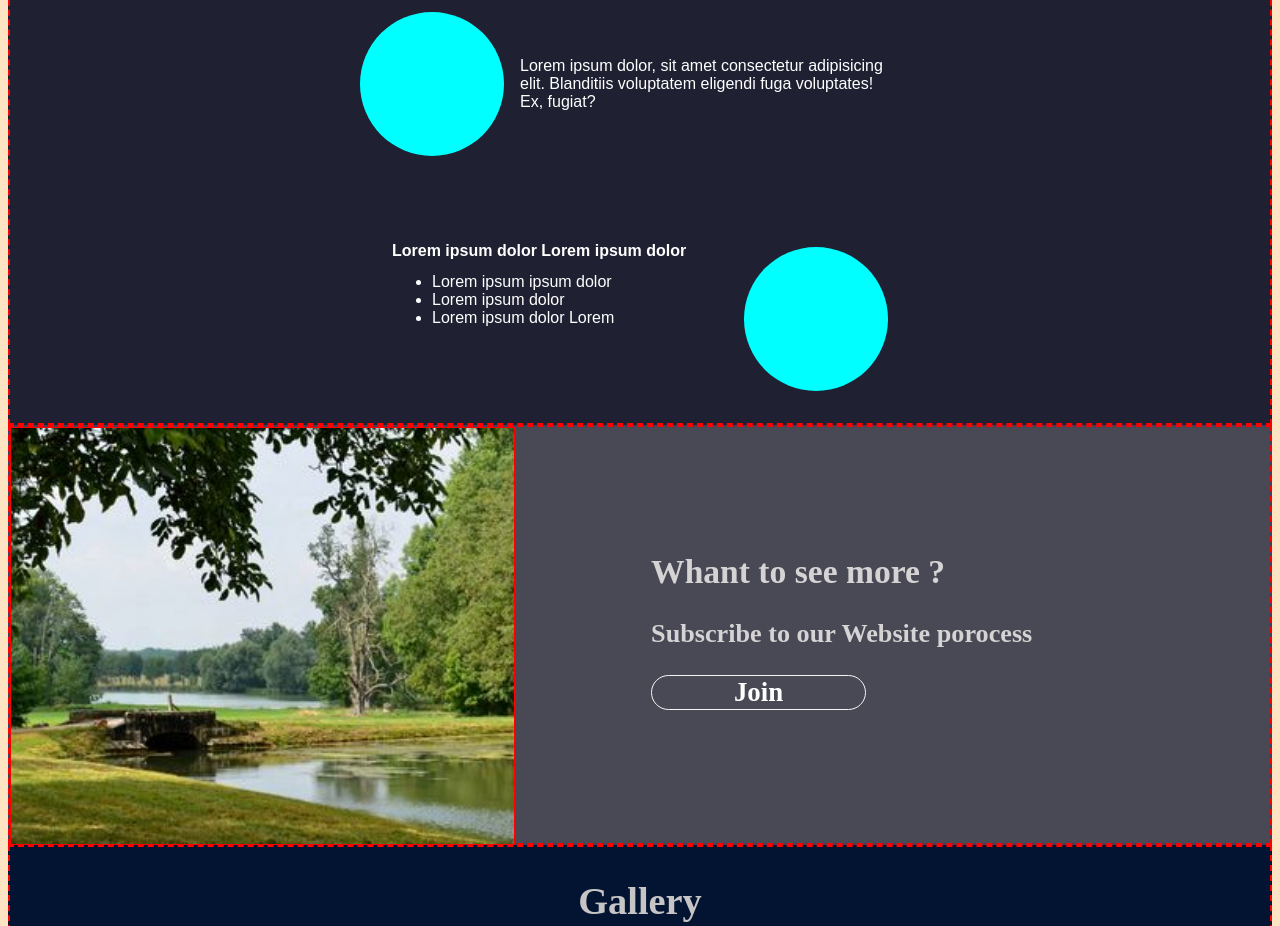
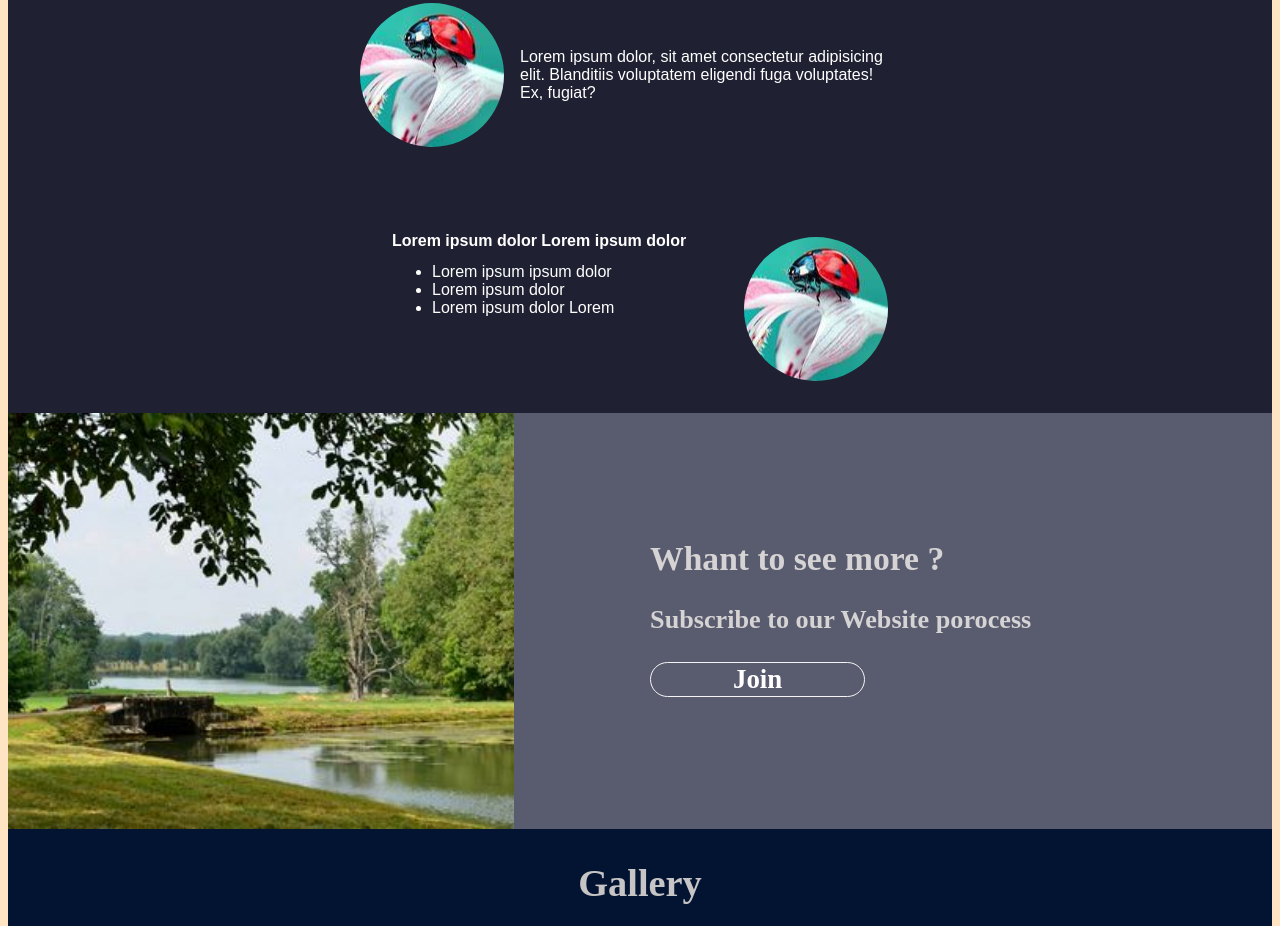
Before and after one commit to maisam2004/new_web, a plain HTML site: page index.html in a window 1280 px wide. Shown: the part 1458-2384 px from the top of the page. Drawn offline with Linux system fonts and the light colour scheme.

Commit message:
Remove border and add background to circles

```diff
--- a/css/new_style.css
+++ b/css/new_style.css
@@ -12,7 +12,6 @@ body{
 
 #whole > * {
 
-    border: 2px dashed red;
 
 }
 
@@ -147,6 +146,7 @@ section.second{
 
 
 .icon_notes .small_img{
+    background-image:url(/images/mason2.jpg);
     border-radius: 50%;
     width: 50px;
     height: 50px;
@@ -198,6 +198,8 @@ section.ideas > *{
     width:9em;
     height: 9em;
     background-color: aqua;
+    background-image: url(/images/mason4.jpg);
+    background-position: center;
     border-radius: 50%;
 }
 
@@ -235,7 +237,7 @@ section.halfhalf{
 }
 
 .pic_half{
-    border: 1px solid red;
+
     width: 40%;
     height: 100%;
     background-color: blueviolet;
@@ -246,7 +248,7 @@ section.halfhalf{
 .other_half{
     width: 60%;
     height: 100%;
-    background-color: rgb(73, 73, 85);
+    background-color: rgba(168, 168, 168, 0.247);
 
 
     font-family: 'Roboto Slab', serif;
```
